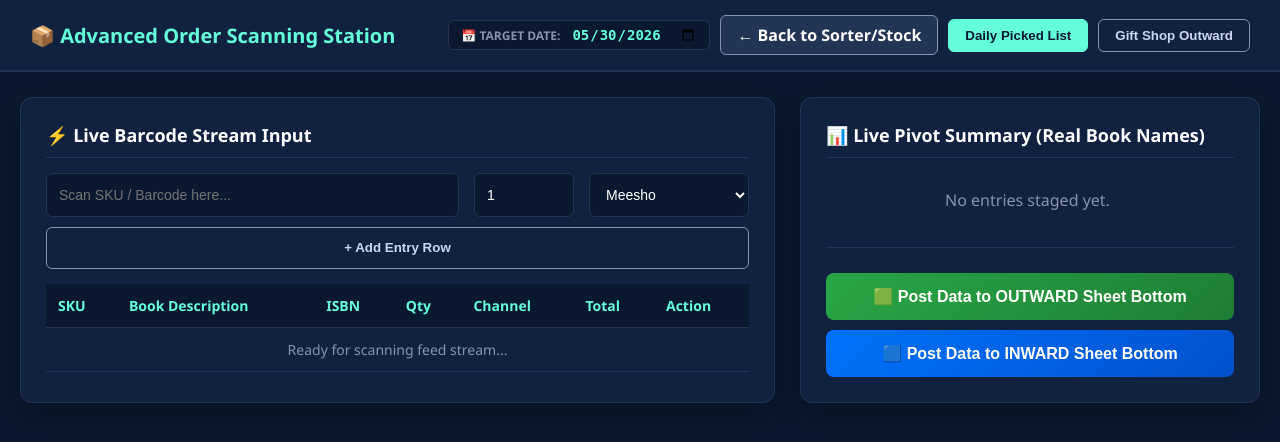
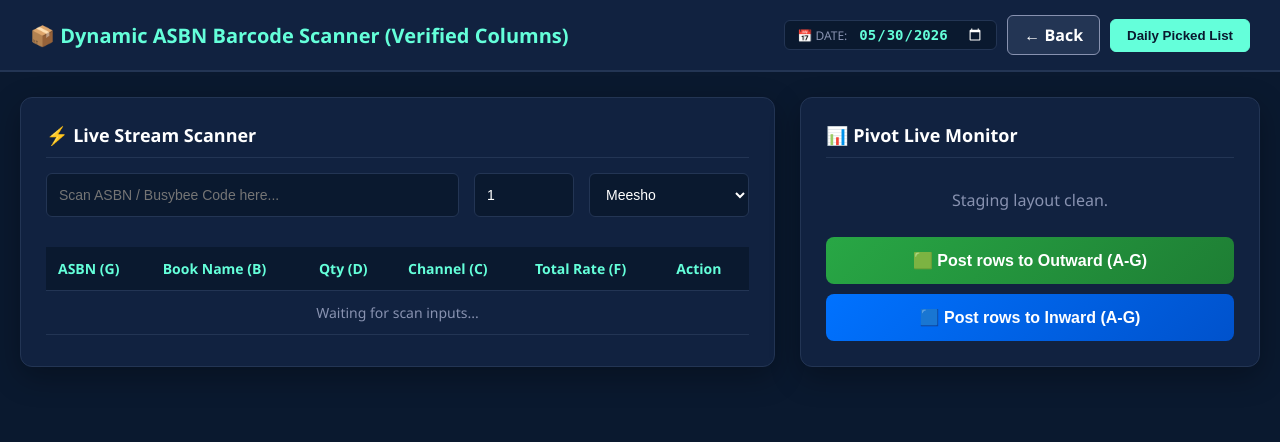
Before and after one commit to ssavailable864/pdf-sort-website, a Flask app: page /wms in a window 1280 px wide. Shown: the top 442 px of the page. Run offline with Flask 3, Linux system fonts and the light colour scheme; parts of the project's set-up code (start-up, migrations or seed data) failed here and were passed over.

Commit message:
Fixed Vlookup columns and shifted ASBN to column G

```diff
--- a/templates/wms.html
+++ b/templates/wms.html
@@ -3,7 +3,7 @@
 <head>
     <meta charset="UTF-8">
     <meta name="viewport" content="width=device-width, initial-scale=1.0">
-    <title>Waghmare WMS - Operational Desk</title>
+    <title>Waghmare WMS - Corrected Mapping Desk</title>
     <style>
         :root {
             --bg-dark: #0a192f; --card-dark: #112240; --teal-neon: #64ffda;
@@ -20,42 +20,37 @@
         .card { background-color: var(--card-dark); border-radius: 12px; padding: 25px; border: 1px solid #233554; box-shadow: 0 10px 30px rgba(0,0,0,0.3); }
         .card h2 { margin-top: 0; font-size: 18px; color: white; border-bottom: 1px solid #233554; padding-bottom: 10px; }
         .form-control { width: 100%; padding: 12px; background: var(--bg-dark); border: 1px solid #233554; border-radius: 6px; color: white; box-sizing: border-box; outline: none; margin-bottom: 15px; font-size: 14px; }
-        .form-control:focus { border-color: var(--teal-neon); }
         .wms-table { width: 100%; border-collapse: collapse; margin-top: 15px; font-size: 14px; }
         .wms-table th, .wms-table td { padding: 12px; text-align: left; border-bottom: 1px solid #233554; }
         .wms-table th { background-color: var(--bg-dark); color: var(--teal-neon); }
-        .btn-action { width: 100%; padding: 14px; font-size: 16px; font-weight: bold; border-radius: 8px; border: none; cursor: pointer; margin-top: 10px; transition: 0.2s; }
+        .btn-action { width: 100%; padding: 14px; font-size: 16px; font-weight: bold; border-radius: 8px; border: none; cursor: pointer; margin-top: 10px; }
         .btn-outward { background: linear-gradient(135deg, #28a745 0%, #1e7e34 100%); color: white; }
         .btn-inward { background: linear-gradient(135deg, #0072ff 0%, #0052cc 100%); color: white; }
-        .btn-action:hover { opacity: 0.9; }
-        .pivot-item { background: var(--bg-dark); padding: 12px; border-radius: 6px; margin-bottom: 10px; border-left: 4px solid var(--teal-neon); font-size: 13px; }
-        .pivot-header { display: flex; justify-content: space-between; font-weight: bold; border-bottom: 1px dashed #233554; padding-bottom: 5px; margin-bottom: 5px; color: white; }
+        .pivot-item { background: var(--bg-dark); padding: 12px; border-radius: 6px; margin-bottom: 10px; border-left: 4px solid var(--teal-neon); }
         .date-container { display: flex; align-items: center; gap: 10px; background: var(--bg-dark); padding: 5px 12px; border-radius: 6px; border: 1px solid #233554; }
-        .date-container label { font-size: 12px; color: var(--text-gray); font-weight: bold; }
-        .date-picker { background: transparent; border: none; color: var(--teal-neon); font-weight: bold; outline: none; cursor: pointer; font-size: 14px; }
+        .date-picker { background: transparent; border: none; color: var(--teal-neon); font-weight: bold; outline: none; font-size: 14px; color-scheme: dark; }
     </style>
 </head>
 <body>
 
     <div class="top-navbar">
-        <h1>📦 Advanced Order Scanning Station</h1>
+        <h1>📦 Dynamic ASBN Barcode Scanner (Verified Columns)</h1>
         <div class="nav-tabs">
             <div class="date-container">
-                <label>📅 TARGET DATE:</label>
+                <label style="font-size:12px; color:var(--text-gray);">📅 DATE:</label>
                 <input type="date" id="globalDate" class="date-picker">
             </div>
-            <a href="/" class="tab-btn" style="background:#233554; color:white;">← Back to Sorter/Stock</a>
-            <button class="tab-btn active" onclick="switchView('daily-picked')">Daily Picked List</button>
-            <button class="tab-btn" onclick="switchView('gift-shop')">Gift Shop Outward</button>
+            <a href="/" class="tab-btn" style="background:#233554; color:white;">← Back</a>
+            <button class="tab-btn active">Daily Picked List</button>
         </div>
     </div>
 
     <div class="main-container">
-        <div id="daily-picked-view" class="wms-grid">
+        <div class="wms-grid">
             <div class="card">
-                <h2>⚡ Live Barcode Stream Input</h2>
+                <h2>⚡ Live Stream Scanner</h2>
                 <div style="display: grid; grid-template-columns: 1fr 100px 160px; gap: 15px;">
-                    <input type="text" id="asbnInput" class="form-control" placeholder="Scan SKU / Barcode here..." onkeypress="handleScanTrigger(event)">
+                    <input type="text" id="asbnInput" class="form-control" placeholder="Scan ASBN / Busybee Code here..." onkeypress="handleScanTrigger(event)">
                     <input type="number" id="qtyInput" class="form-control" value="1" min="1">
                     <select id="channelSelect" class="form-control">
                         <option value="Meesho">Meesho</option>
@@ -64,75 +59,52 @@
                         <option value="Website">Website</option>
                     </select>
                 </div>
-                <button class="tab-btn" style="width:100%; height:42px; margin-top:-5px;" onclick="addScannedRowToGrid()">+ Add Entry Row</button>
 
                 <table class="wms-table" id="scannedTable">
                     <thead>
-                        <tr><th>SKU</th><th>Book Description</th><th>ISBN</th><th>Qty</th><th>Channel</th><th>Total</th><th>Action</th></tr>
+                        <tr><th>ASBN (G)</th><th>Book Name (B)</th><th>Qty (D)</th><th>Channel (C)</th><th>Total Rate (F)</th><th>Action</th></tr>
                     </thead>
                     <tbody>
-                        <tr><td colspan="7" style="text-align: center; color: var(--text-gray);">Ready for scanning feed stream...</td></tr>
+                        <tr><td colspan="6" style="text-align: center; color: var(--text-gray);">Waiting for scan inputs...</td></tr>
                     </tbody>
                 </table>
             </div>
 
             <div class="card">
-                <h2>📊 Live Pivot Summary (Real Book Names)</h2>
-                <div id="pivotContainer" style="max-height: 380px; overflow-y: auto; padding-right: 5px;">
-                    <p style="color:var(--text-gray); text-align:center;">No entries staged yet.</p>
+                <h2>📊 Pivot Live Monitor</h2>
+                <div id="pivotContainer" style="max-height: 380px; overflow-y: auto;">
+                    <p style="color:var(--text-gray); text-align:center;">Staging layout clean.</p>
                 </div>
-
-                <div style="margin-top:20px; border-top:1px solid #233554; padding-top:15px;">
-                    <button class="btn-action btn-outward" onclick="commitGridToCloud('Outward')">🟩 Post Data to OUTWARD Sheet Bottom</button>
-                    <button class="btn-action btn-inward" onclick="commitGridToCloud('Inward')">🟦 Post Data to INWARD Sheet Bottom</button>
-                </div>
+                <button class="btn-action btn-outward" onclick="commitGridToCloud('Outward')">🟩 Post rows to Outward (A-G)</button>
+                <button class="btn-action btn-inward" onclick="commitGridToCloud('Inward')">🟦 Post rows to Inward (A-G)</button>
             </div>
-        </div>
-
-        <div id="gift-shop-view" class="card" style="display:none; max-width:650px; margin:0 auto;">
-            <h2>🎁 Gift Shop Manual Outward Desk</h2>
-            <input type="text" id="giftSkuInput" class="form-control" placeholder="Type Gift Item SKU manually...">
-            <button class="btn-action" style="background:#ffc107; color:#0a192f; font-weight:bold;" onclick="alert('Gift item processed!')">⚡ Dispatch Record</button>
         </div>
     </div>
 
     <script>
         const GOOGLE_SHEET_SCRIPT_URL = "https://script.google.com/macros/s/AKfycbwCbLlzIysbp7QU23RefFxAcEEZZEzL598P_Nho3z76dRGtLxDw-BvjbLMqW1YNe9ix/exec";
-
         let masterCatalogMap = {};
         let scannedGridItems = [];
 
-        // Set Default Date to Today's Local Date Format
         window.addEventListener('DOMContentLoaded', () => {
             const today = new Date();
-            const yyyy = today.getFullYear();
-            const mm = String(today.getMonth() + 1).padStart(2, '0');
-            const dd = String(today.getDate()).padStart(2, '0');
-            document.getElementById('globalDate').value = `${yyyy}-${mm}-${dd}`;
+            document.getElementById('globalDate').value = today.toISOString().split('T')[0];
             fetchMasterInventoryData();
         });
 
-        // Load complete sheet data to instantly look up book names, isbn, and prices
         async function fetchMasterInventoryData() {
             try {
                 const response = await fetch(GOOGLE_SHEET_SCRIPT_URL, { redirect: "follow" });
                 const data = await response.json();
                 data.forEach(item => {
-                    let skuKey = item['Busybee Code'] ? item['Busybee Code'].toString().trim().toUpperCase() : '';
-                    if(skuKey) {
-                        masterCatalogMap[skuKey] = {
-                            name: item['Book Name'] || 'Unnamed Item',
-                            isbn: item['ISBN'] || '-',
-                            price: item['MRP'] || item['Rate'] || 250 // default price if missing
+                    if(item.sku) {
+                        masterCatalogMap[item.sku.toUpperCase()] = {
+                            name: item.name || 'Unknown Title',
+                            price: item.price || 0
                         };
                     }
                 });
-            } catch(e) { console.error("Catalog caching issue: ", e); }
-        }
-
-        function switchView(viewId) {
-            document.getElementById('daily-picked-view').style.display = viewId === 'daily-picked' ? 'grid' : 'none';
-            document.getElementById('gift-shop-view').style.display = viewId === 'gift-shop' ? 'block' : 'none';
+            } catch(e) { console.error("Database initialization failed", e); }
         }
 
         function handleScanTrigger(e) { if(e.key === 'Enter') addScannedRowToGrid(); }
@@ -145,18 +117,16 @@
 
             if(!sku) return;
 
-            // Fetch live details from cached sheet metadata
-            const lookup = masterCatalogMap[sku] || { name: sku + " (New Unknown SKU)", isbn: "-", price: 250 };
+            // Database Validation VLOOKUP Equivalent
+            const matched = masterCatalogMap[sku] || { name: "Unknown (Check Sheet SKU)", price: 0 };
 
             scannedGridItems.unshift({
                 id: Date.now(),
                 sku: sku,
-                bookName: lookup.name,
-                isbn: lookup.isbn,
+                bookName: matched.name,
                 qty: qty,
                 channel: channel,
-                pricePerBook: lookup.price,
-                totalPrice: qty * lookup.price
+                totalPrice: qty * matched.price
             });
 
             bField.value = ""; bField.focus();
@@ -166,18 +136,17 @@
         function renderWorkingGridTable() {
             const tbody = document.querySelector('#scannedTable tbody');
             if(scannedGridItems.length === 0) {
-                tbody.innerHTML = `<tr><td colspan="7" style="text-align: center; color: var(--text-gray);">Ready for scanning feed stream...</td></tr>`;
+                tbody.innerHTML = `<tr><td colspan="6" style="text-align: center; color: var(--text-gray);">Waiting for scan inputs...</td></tr>`;
                 return;
             }
             tbody.innerHTML = scannedGridItems.map(i => `
                 <tr>
-                    <td><strong>${i.sku}</strong></td>
-                    <td>${i.bookName}</td>
-                    <td>${i.isbn}</td>
+                    <td><span style="color:var(--teal-neon)">${i.sku}</span></td>
+                    <td><strong>${i.bookName}</strong></td>
                     <td>${i.qty}</td>
                     <td>${i.channel}</td>
                     <td>₹${i.totalPrice}</td>
-                    <td><button style="color:var(--alert-red); background:none; border:none; cursor:pointer; font-weight:bold;" onclick="removeGridItem(${i.id})">X</button></td>
+                    <td><button style="color:var(--alert-red); background:none; border:none; cursor:pointer;" onclick="removeGridItem(${i.id})">X</button></td>
                 </tr>
             `).join('');
         }
@@ -191,62 +160,47 @@
             let pMap = {};
             scannedGridItems.forEach(i => {
                 let key = i.sku + "||" + i.channel;
-                if(!pMap[key]) {
-                    pMap[key] = { sku: i.sku, name: i.bookName, isbn: i.isbn, channel: i.channel, qty: 0, total: 0 };
-                }
+                if(!pMap[key]) pMap[key] = { sku: i.sku, name: i.bookName, channel: i.channel, qty: 0, total: 0 };
                 pMap[key].qty += i.qty; pMap[key].total += i.totalPrice;
             });
 
             const container = document.getElementById('pivotContainer');
-            const dataValues = Object.values(pMap);
-            if(dataValues.length === 0) {
-                container.innerHTML = `<p style="color:var(--text-gray); text-align:center;">No entries staged yet.</p>`;
+            const values = Object.values(pMap);
+            if(values.length === 0) {
+                container.innerHTML = `<p style="color:var(--text-gray); text-align:center;">Staging layout clean.</p>`;
                 return;
             }
-
-            container.innerHTML = dataValues.map(p => `
-                <div class="pivot-item">
-                    <div class="pivot-header"><span>${p.sku}</span> <span>${p.channel}</span></div>
-                    <div style="color:var(--text-light); font-weight:600; font-size:14px;">${p.name}</div>
-                    <div style="display:flex; justify-content:space-between; margin-top:5px; color:var(--text-gray); font-size:12px;">
-                        <span>ISBN: ${p.isbn}</span>
-                        <span style="color:var(--teal-neon)"><strong>${p.qty} Pcs</strong> (₹${p.total})</span>
-                    </div>
+            container.innerHTML = values.map(p => `
+                <div class="pivot-item" style="padding:10px; font-size:13px;">
+                    <div style="display:flex; justify-content:space-between; color:white; font-weight:bold;"><span>${p.sku}</span><span>${p.channel}</span></div>
+                    <div style="margin:4px 0; color:var(--text-light);">${p.name}</div>
+                    <div style="text-align:right; color:var(--teal-neon);"><strong>${p.qty} Pcs</strong> (₹${p.total})</div>
                 </div>
             `).join('');
         }
 
         async function commitGridToCloud(targetSheetName) {
-            if(scannedGridItems.length === 0) { alert("Pehle data scan karein!"); return; }
-
-            // Format input date to match Google Sheets format (YYYY-MM-DD or custom)
+            if(scannedGridItems.length === 0) { alert("Pehle stream scan karein!"); return; }
             const rawDate = document.getElementById('globalDate').value;
 
-            // Group and build rows to match sheet layout perfectly (A to G)
             let finalRowsToSend = scannedGridItems.map(item => ({
                 date: rawDate,
                 sku: item.sku,
                 bookName: item.bookName,
-                isbn: item.isbn,
                 channel: item.channel,
                 qty: item.qty,
                 totalPrice: item.totalPrice
             }));
 
-            // Network shipping request trigger execution
             try {
                 const response = await fetch(GOOGLE_SHEET_SCRIPT_URL, {
                     method: 'POST',
                     body: JSON.stringify({ targetSheet: targetSheetName, rows: finalRowsToSend })
                 });
-
-                alert(`🎉 Staged data committed safely to the real bottom of [${targetSheetName}] sheet columns A-G! Formulas in I & K successfully auto-extended.`);
+                alert(`🎉 Data perfectly sent to columns A-G of [${targetSheetName}] sheet! Formulas dragged.`);
                 scannedGridItems = [];
-                renderWorkingGridTable();
-                rebuildDynamicPivotSummary();
-            } catch(e) {
-                alert("Cloud Sync Timeout! Please verify your active network state.");
-            }
+                renderWorkingGridTable(); rebuildDynamicPivotSummary();
+            } catch(e) { alert("Sync failed!"); }
         }
     </script>
 </body>
```
